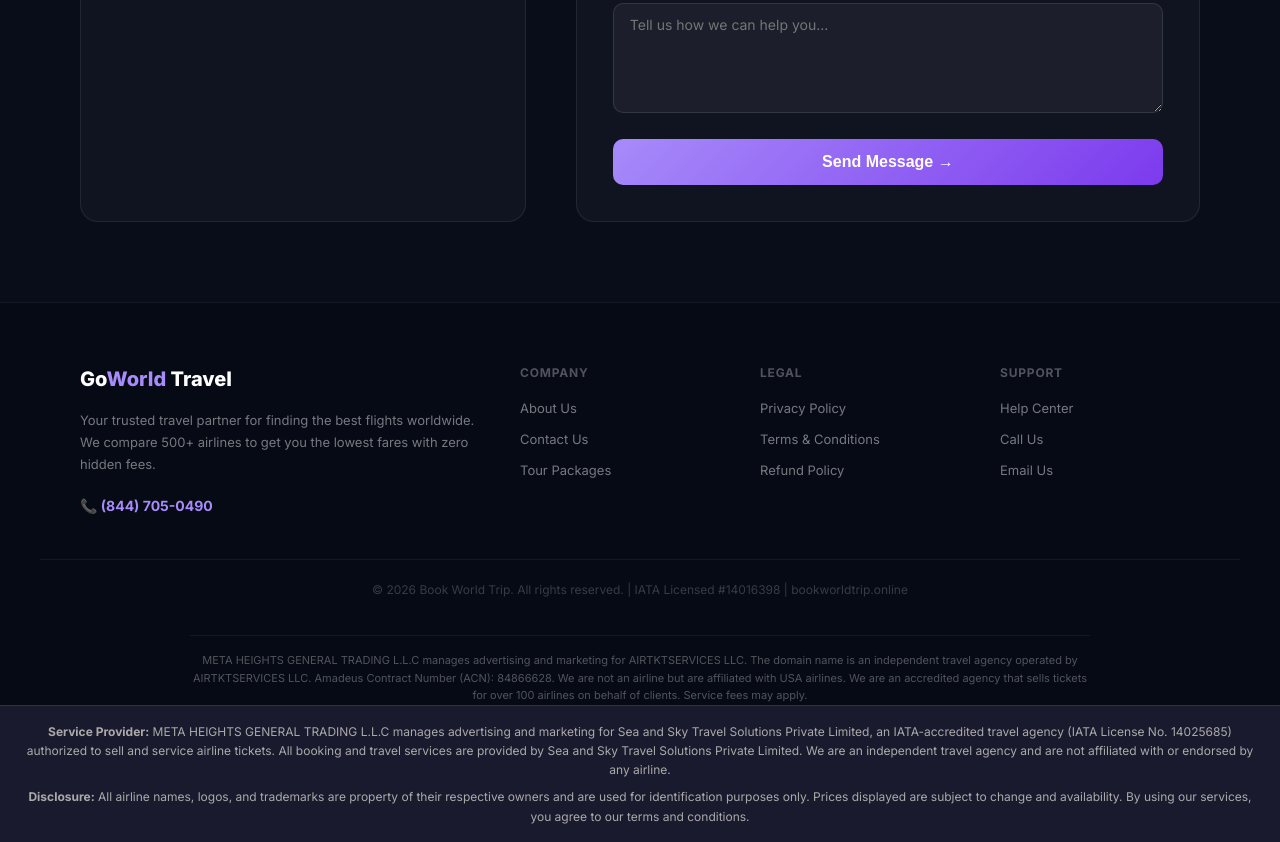
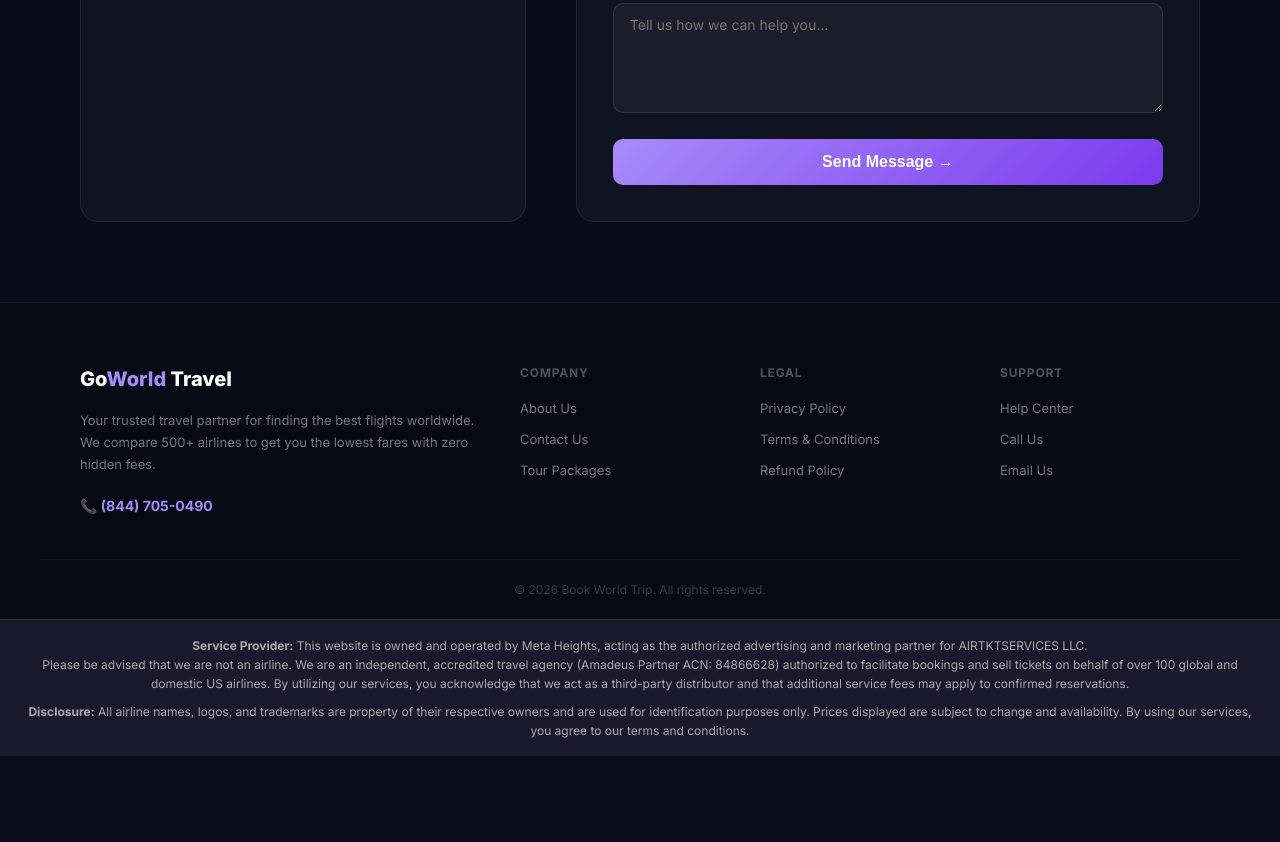
Before and after one commit to samayhuf-star/bookworldtrip, a plain HTML site: page contact.html in a window 1280 px wide. Shown: the part 991-1833 px from the top of the page. After the commit the page ends 1747 px from the top, so only its background shows below. Drawn offline with Linux system fonts and the light colour scheme.

Commit message:
Revise footer and service provider details
Updated service provider information and removed disclaimer text.

```diff
--- a/contact.html
+++ b/contact.html
@@ -270,8 +270,8 @@
       <a href="mailto:support@bookworldtrip.online">Email Us</a>
     </div>
   </div>
-  <div class="footer-bottom">&copy; 2026 Book World Trip. All rights reserved. | IATA Licensed #14016398 | bookworldtrip.online</div>
-  <p class="disclaimer" style="font-size:11px;color:rgba(255,255,255,0.3);text-align:center;max-width:900px;margin:16px auto 0;padding-top:16px;border-top:1px solid rgba(255,255,255,0.06);">META HEIGHTS GENERAL TRADING L.L.C manages advertising and marketing for AIRTKTSERVICES LLC. The domain name is an independent travel agency operated by AIRTKTSERVICES LLC. Amadeus Contract Number (ACN): 84866628. We are not an airline but are affiliated with USA airlines. We are an accredited agency that sells tickets for over 100 airlines on behalf of clients. Service fees may apply.</p>
+  <div class="footer-bottom">&copy; 2026 Book World Trip. All rights reserved.</div>
+
 </footer>
 
 <!-- Cookie Consent Banner -->
@@ -295,7 +295,7 @@
 </script>
 
 <div style="background:#1a1a2e;color:#aaa;font-size:12px;padding:16px 24px;text-align:center;border-top:1px solid #333;line-height:1.6;">
-  <p style="margin:0 0 8px 0;"><strong>Service Provider:</strong> META HEIGHTS GENERAL TRADING L.L.C manages advertising and marketing for Sea and Sky Travel Solutions Private Limited, an IATA-accredited travel agency (IATA License No. 14025685) authorized to sell and service airline tickets. All booking and travel services are provided by Sea and Sky Travel Solutions Private Limited. We are an independent travel agency and are not affiliated with or endorsed by any airline.</p>
+  <p style="margin:0 0 8px 0;"><strong>Service Provider:</strong> This website is owned and operated by Meta Heights, acting as the authorized advertising and marketing partner for AIRTKTSERVICES LLC.</br>Please be advised that we are not an airline. We are an independent, accredited travel agency (Amadeus Partner ACN: 84866628) authorized to facilitate bookings and sell tickets on behalf of over 100 global and domestic US airlines. By utilizing our services, you acknowledge that we act as a third-party distributor and that additional service fees may apply to confirmed reservations.</p>
   <p style="margin:0;"><strong>Disclosure:</strong> All airline names, logos, and trademarks are property of their respective owners and are used for identification purposes only. Prices displayed are subject to change and availability. By using our services, you agree to our terms and conditions.</p>
 </div>
 </body></html>
```
